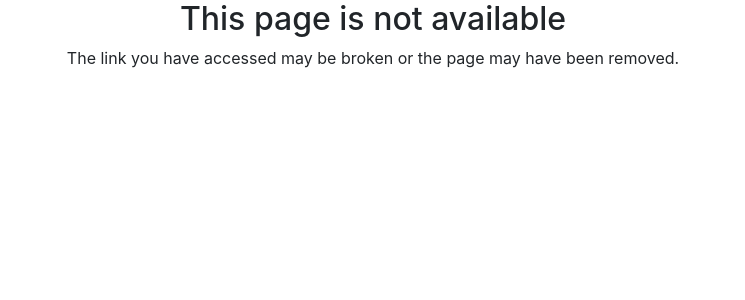
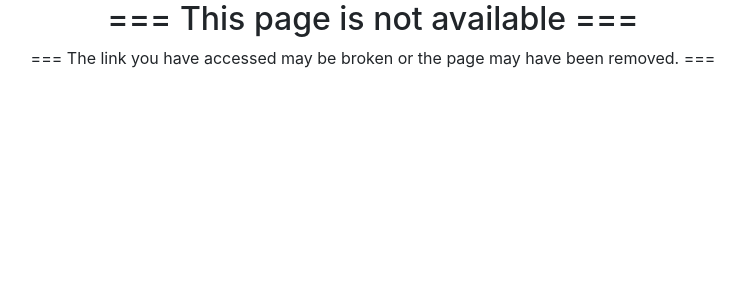
Before and after one commit to rogeriotadeudosreis/alurapic, an Angular app: page / in a window 1280 px wide. Shown: the top 300 px of the page, without its empty margins (267-1012 px from the left). Built offline with nearby package versions, Linux system fonts and the light colour scheme.

Commit message:
Adicionado caracteres no título da página not found

```diff
--- a/src/app/errors/not-found/not-found.component.html
+++ b/src/app/errors/not-found/not-found.component.html
@@ -1,6 +1,6 @@
 <div class="text-center">
-  <h2>This page is not available</h2>
+  <h2>=== This page is not available ===</h2>
   <p>
-    The link you have accessed may be broken or the page may have been removed.
+    === The link you have accessed may be broken or the page may have been removed. ===
   </p>
 </div>
```
